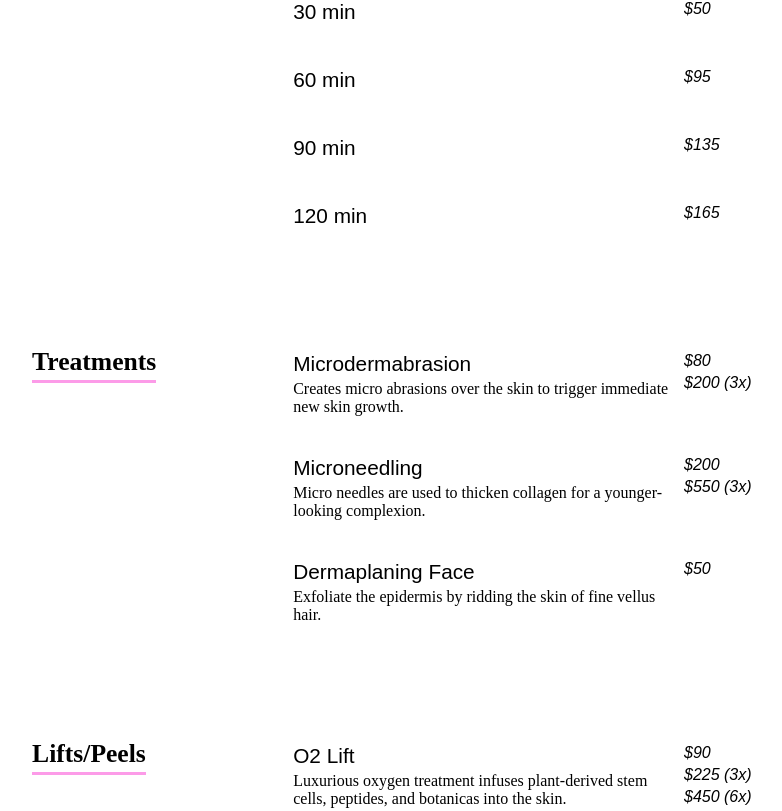
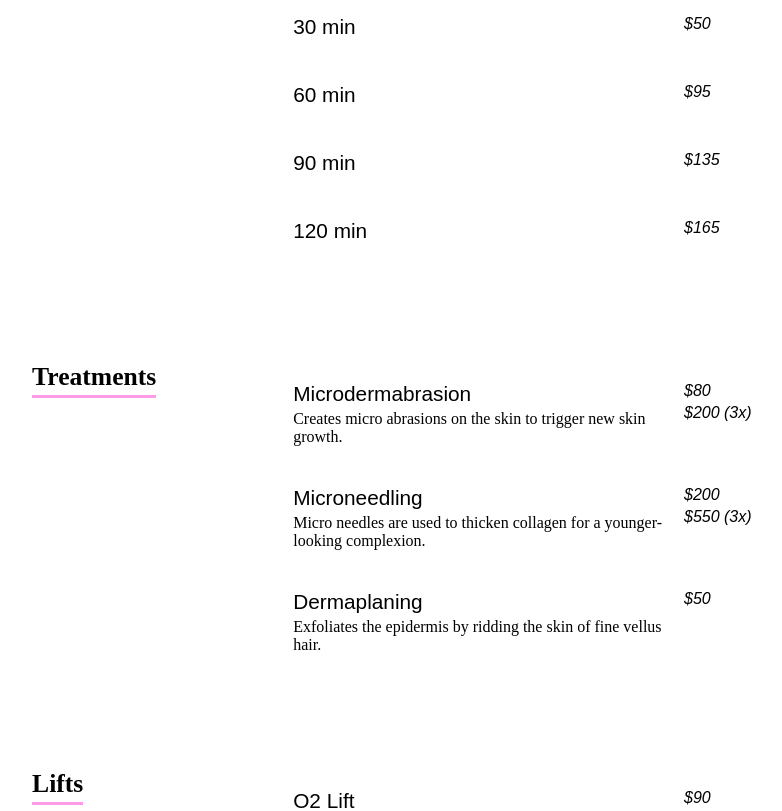
Before and after one commit to ZaneMeroff/sw_electrolysis_react, a React (Create React App) app: page / in a window 1280 px wide. Shown: the part 1064-1875 px from the top of the page, without its empty margins (270-1052 px from the left). Built offline with nearby package versions, Linux system fonts and the light colour scheme; a web font is replaced by a local one.

Commit message:
update(spaMenuData.js): update content

```diff
--- a/src/components/SpaMenu/SpaMenu.css
+++ b/src/components/SpaMenu/SpaMenu.css
@@ -38,7 +38,7 @@
 }
 
 .menu-item-container {
-  margin-bottom: 40px;
+  margin: 15px 0px 40px 0px;
 }
 
 .menu-item-title {
--- a/src/spaMenuData.js
+++ b/src/spaMenuData.js
@@ -9,7 +9,7 @@ export const spaMenuData = {
   'Treatments': [
     {
       name: 'Microdermabrasion',
-      desc: 'Creates micro abrasions over the skin to trigger immediate new skin growth.',
+      desc: 'Creates micro abrasions on the skin to trigger new skin growth.',
       price: 80,
       pkg3xPrice: 200
     },
@@ -20,12 +20,12 @@ export const spaMenuData = {
       pkg3xPrice: 550
     },
     {
-      name: 'Dermaplaning Face',
-      desc: 'Exfoliate the epidermis by ridding the skin of fine vellus hair.',
+      name: 'Dermaplaning',
+      desc: 'Exfoliates the epidermis by ridding the skin of fine vellus hair.',
       price: 50
     },
   ],
-  'Lifts/Peels': [
+  'Lifts': [
     {
       name: 'O2 Lift',
       desc: 'Luxurious oxygen treatment infuses plant-derived stem cells, peptides, and botanicas into the skin.',
```
